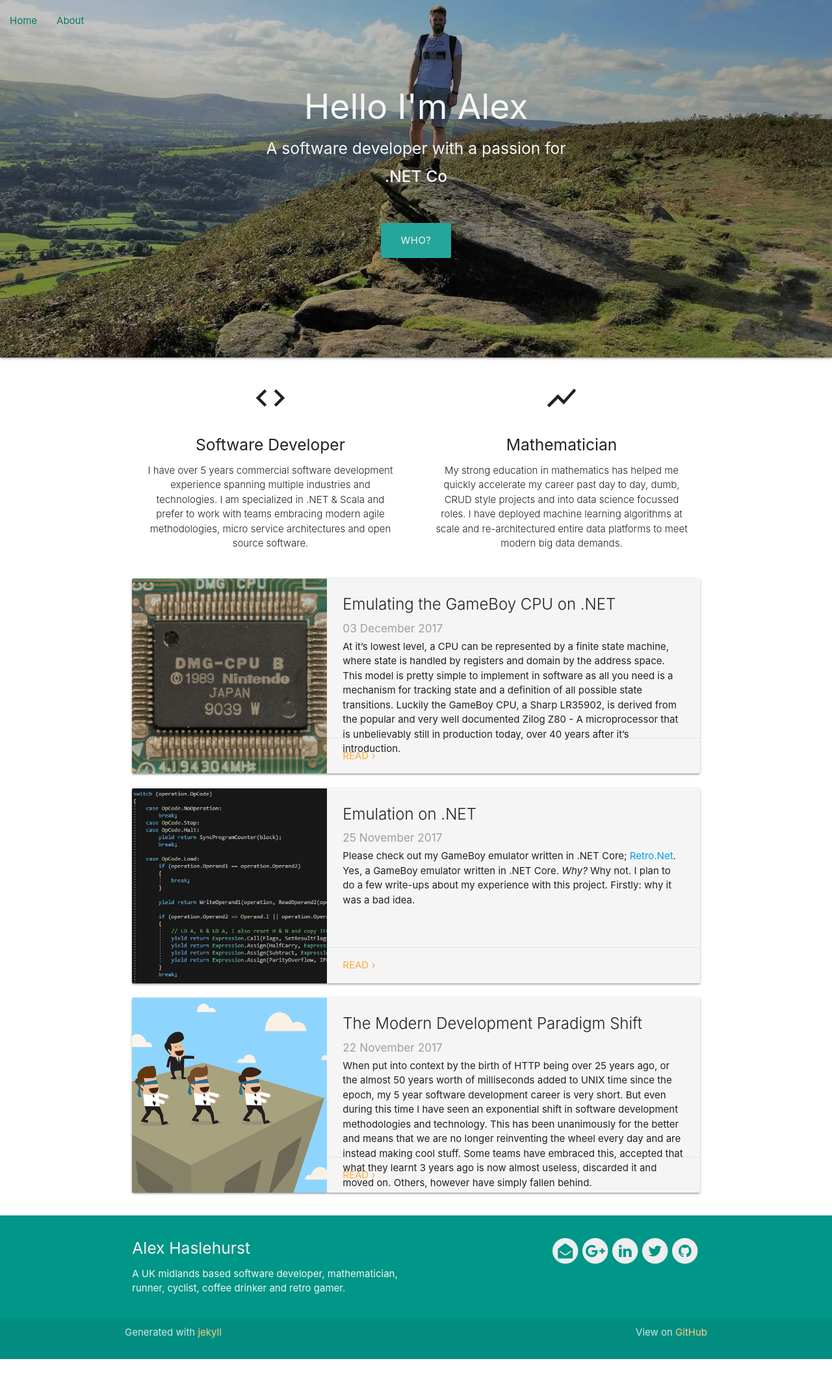
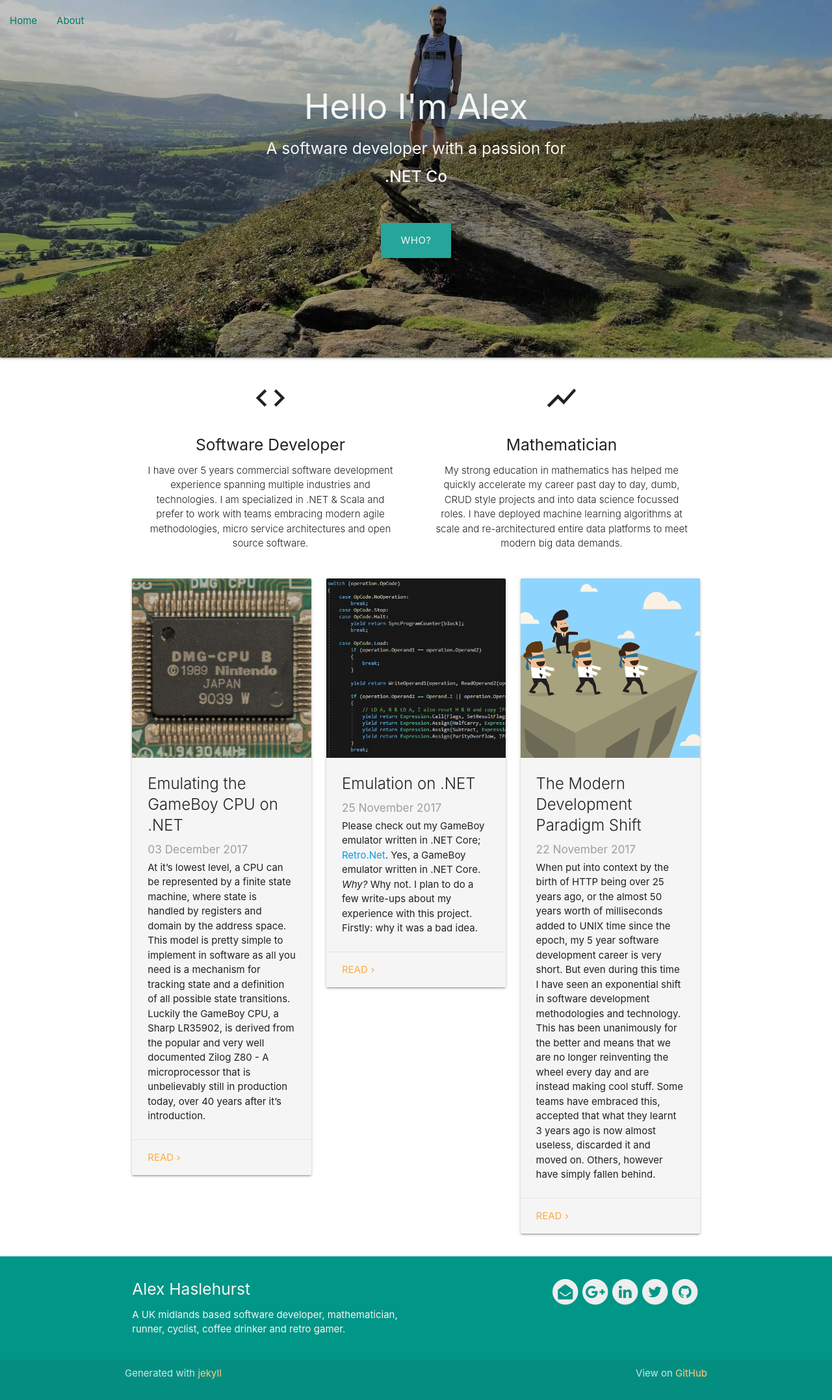
Before and after one commit to axle-h/axle-h.github.io, a Jekyll site: the page built from index.md, in a window 1280 px wide. Shown: the whole page at 65% size. Built offline with Jekyll 4.4.1, drawn with Linux system fonts in a browser that asks for light colours; before the commit the page ends 2091 px from its top, so only the background shows below that.

Commit message:
Fixed responsiveness of new cards

```diff
--- a/_includes/post-card.html
+++ b/_includes/post-card.html
@@ -1,20 +1,9 @@
-<!--<div class="col s12">
-    <div class="card blue-grey darken-1">
-        <div class="card-content white-text">
-        <span class="card-title">{{ include.post.title }}</span>
-        <h6 class="grey-text ">{{ include.post.date | date_to_long_string  }}</h6>
-        <div class="post-description">{{ include.post.excerpt }}</div>
-        </div>
-        <div class="card-action">
-        <a href="{{ include.post.url | relative_url }}" class="valign-wrapper">Read <i class="material-icons">navigate_next</i></a>
-        </div>
-    </div>
-</div>-->
-
-<div class="col">
-    <div class="card grey lighten-4 horizontal small">
+<div class="col s12 m6 l4">
+    <div class="card grey lighten-4">
         <div class="card-image">
-            <img src="/assets/images/{{include.post.name}}/logo.png">
+            <a href="{{ include.post.url | relative_url }}">
+                <img src="/assets/images/{{include.post.name}}/logo.png">
+            </a>
         </div>
         <div class="card-stacked">
             <div class="card-content">
```
